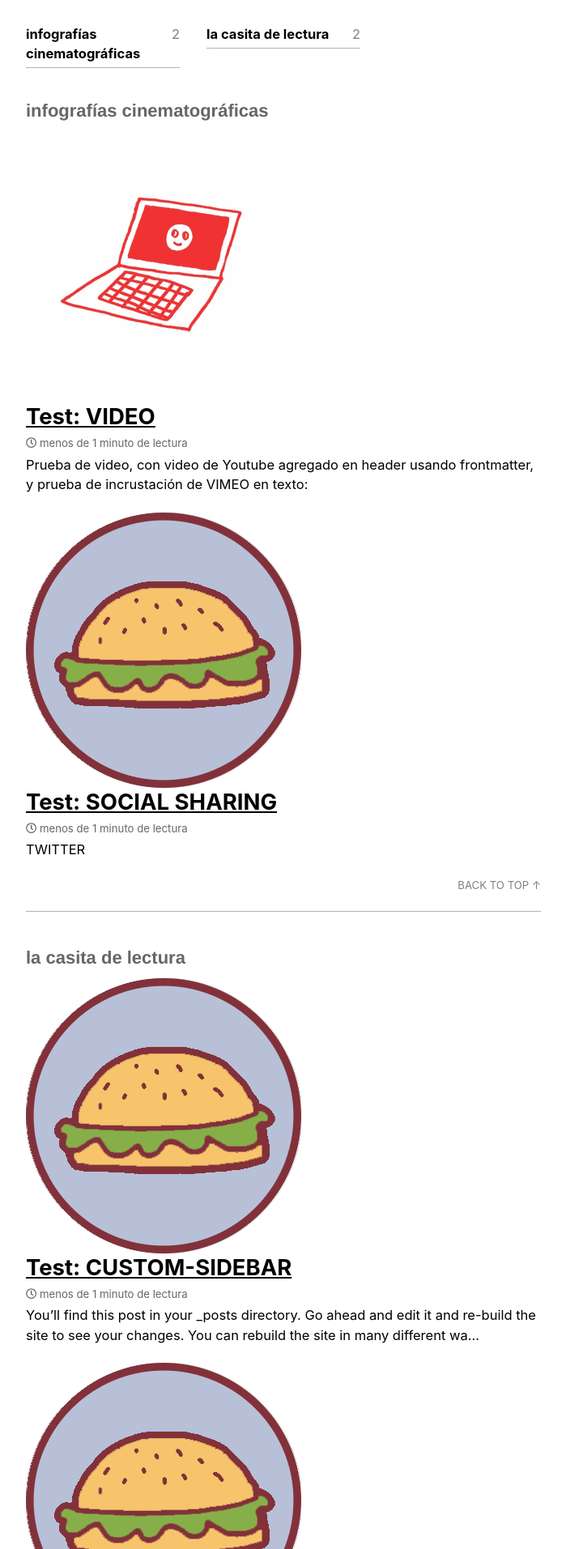
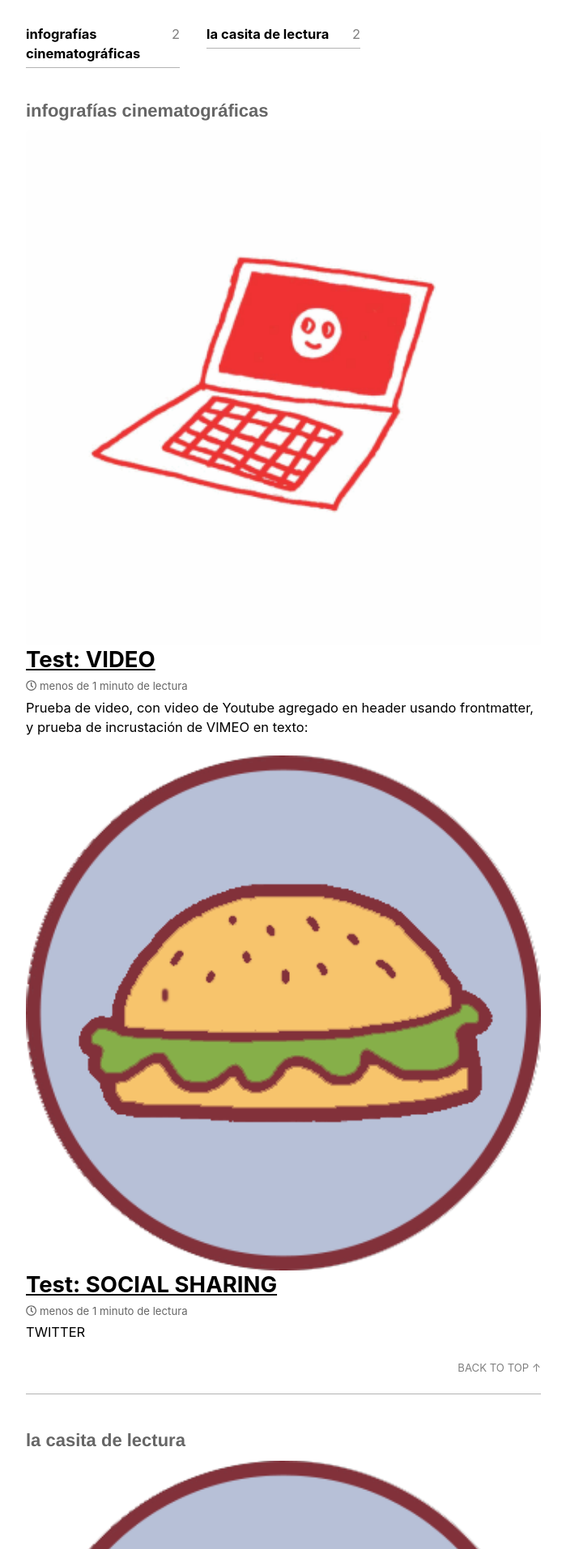
Before and after one commit to sangucherevista/sangucherevista.github.io, a Jekyll site: the page built from _pages/secciones.html, in a window 1280 px wide. Shown: the part 426-2339 px from the top of the page at 81% size, without its empty margins (290-989 px from the left). Built offline with Jekyll 4.4.1, drawn with Linux system fonts in a browser that asks for light colours; nearby versions of some CDN libraries.

Commit message:
Updated '_sass/minimal-mistakes/_archive.scss' via CloudCannon

```diff
--- a/_sass/minimal-mistakes/_archive.scss
+++ b/_sass/minimal-mistakes/_archive.scss
@@ -66,7 +66,7 @@
   border-radius: $border-radius;
   overflow: hidden;
   img {
-    height: 100%;
+    width: 100%;
   }
 }
 
```
